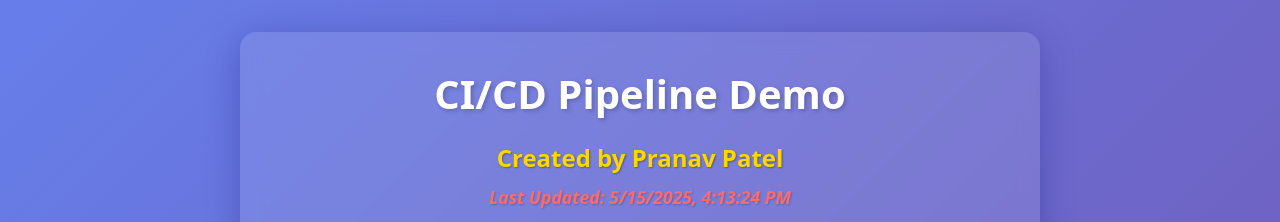
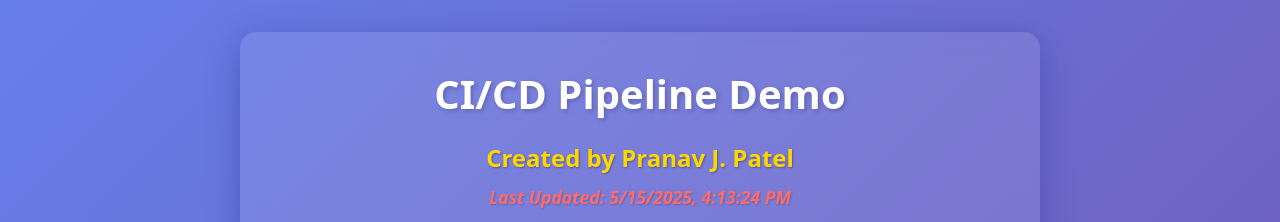
Before and after one commit to PranavPatel2105/CICD-with-GithubAction, a Next.js app: page / in a window 1280 px wide. Shown: the top 222 px of the page. Built offline with nearby package versions, Linux system fonts and the light colour scheme.

Commit message:
Update author name to Pranav J. Patel

```diff
--- a/src/app/page.tsx
+++ b/src/app/page.tsx
@@ -5,7 +5,7 @@ export default function Home() {
 		<main className={styles.main}>
 			<div className={styles.container}>
 				<h1 className={styles.title}>CI/CD Pipeline Demo</h1>
-				<h2 className={styles.author}>Created by Pranav Patel</h2>
+				<h2 className={styles.author}>Created by Pranav J. Patel</h2>
 				<p className={styles.timestamp}>Last Updated: {new Date().toLocaleString()}</p>
 				<p className={styles.description}>
 					A Next.js project demonstrating GitHub Actions CI/CD pipeline
```
